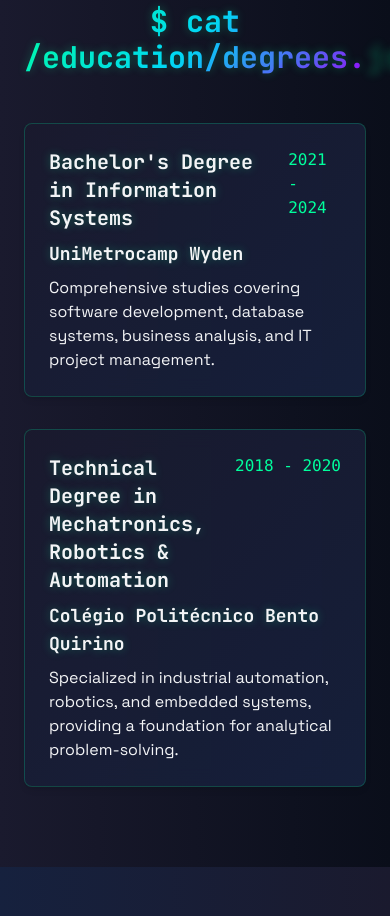
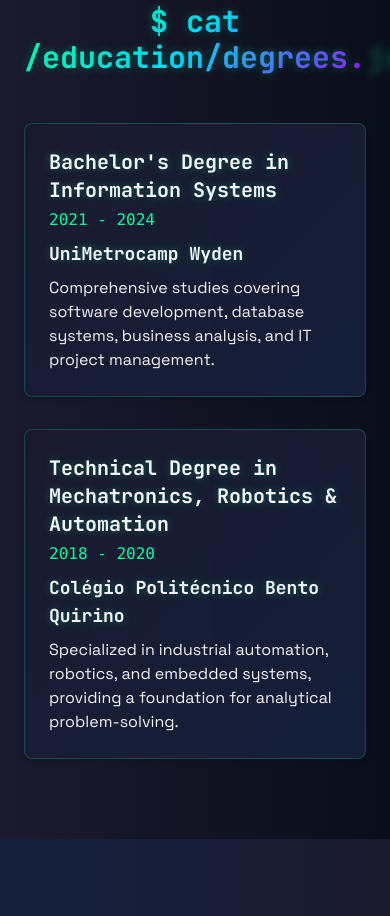
Before and after one commit to LeonardoPaublo/professional-portfolio, a plain HTML site: page index.html in a window 390 px wide. Shown: the part 4678-5594 px from the top of the page. Drawn offline with nearby package versions, Linux system fonts and the light colour scheme.

Commit message:
fixing responsivity and adding a friendly alert for non implemented feature

```diff
--- a/index.html
+++ b/index.html
@@ -409,9 +409,9 @@
 
             <div class="max-w-3xl mx-auto">
                 <div class="mb-8 p-6 cyber-card rounded-lg shadow-md neon-border">
-                    <div class="flex justify-between items-start mb-2">
-                        <h3 class="text-xl font-bold">Bachelor's Degree in Information Systems</h3>
-                        <span class="text-[var(--primary-neon)] font-mono">2021 - 2024</span>
+                    <div class="md:flex md:justify-between md:items-start mb-2">
+                        <h3 class="text-xl font-bold mb-1 md:mb-0">Bachelor's Degree in Information Systems</h3>
+                        <span class="text-[var(--primary-neon)] font-mono whitespace-nowrap">2021 - 2024</span>
                     </div>
                     <h4 class="text-lg font-semibold mb-2">UniMetrocamp Wyden</h4>
                     <p>Comprehensive studies covering software development, database systems, business analysis, and IT
@@ -419,8 +419,8 @@
                 </div>
 
                 <div class="p-6 cyber-card rounded-lg shadow-md neon-border">
-                    <div class="flex justify-between items-start mb-2">
-                        <h3 class="text-xl font-bold">Technical Degree in Mechatronics, Robotics & Automation</h3>
+                    <div class="md:flex md:justify-between md:items-start mb-2">
+                        <h3 class="text-xl font-bold mb-1 md:mb-0">Technical Degree in Mechatronics, Robotics & Automation</h3>
                         <span class="text-[var(--primary-neon)] font-mono whitespace-nowrap">2018 - 2020</span>
                     </div>
                     <h4 class="text-lg font-semibold mb-2">Colégio Politécnico Bento Quirino</h4>
@@ -644,7 +644,8 @@
         // Contact form submission
         document.getElementById('contact-form').addEventListener('submit', function (e) {
             e.preventDefault();
-            alert('Thank you for your message! I will get back to you soon.');
+            // alert('Thank you for your message! I will get back to you soon.');
+            alert('This feature isn’t ready just yet 😅 — but you can reach out through the contact button in the hero section!');
             this.reset();
         });
 
```
